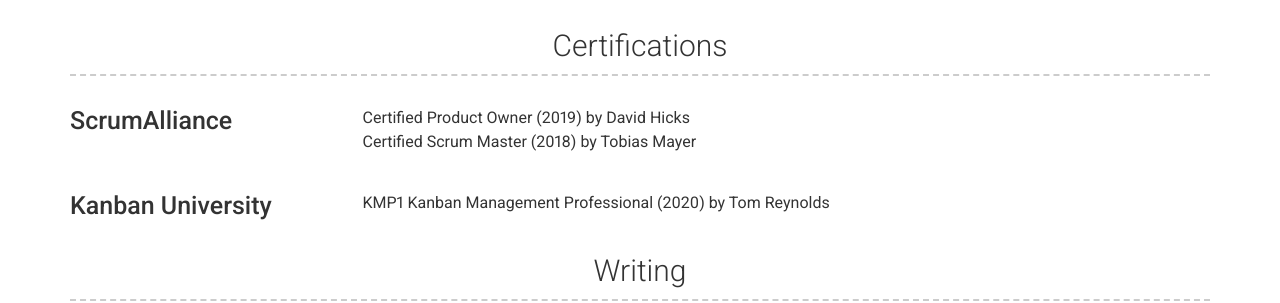
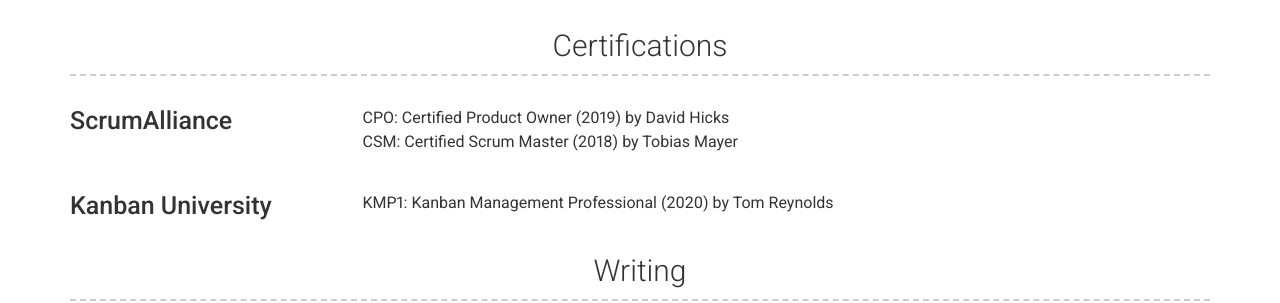
Before and after one commit to csgdavidson/Charlie-Davidson2, a Jekyll site: the page built from index.md, in a window 1280 px wide. Shown: the part 1232-1535 px from the top of the page. Built offline with Jekyll 4.4.1, drawn with Linux system fonts in a browser that asks for light colours; nearby versions of some CDN libraries; part of the change alters nothing that is shown.

Commit message:
Update projects.yml

```diff
--- a/_data/projects.yml
+++ b/_data/projects.yml
@@ -2,8 +2,8 @@
 - layout: left
   name: ScrumAlliance
   description: | # this will include new lines to allow paragraphs
-    Certified Product Owner (2019) by David Hicks <br>
-    Certified Scrum Master (2018) by Tobias Mayer
+    CPO: Certified Product Owner (2019) by David Hicks <br>
+    CSM: Certified Scrum Master (2018) by Tobias Mayer
 - name: Kanban University
   description: | # this will include new lines to allow paragraphs
-    KMP1 Kanban Management Professional (2020) by Tom Reynolds
+    KMP1: Kanban Management Professional (2020) by Tom Reynolds
```
